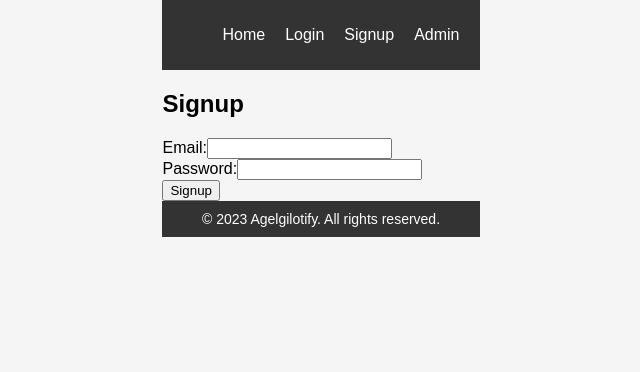
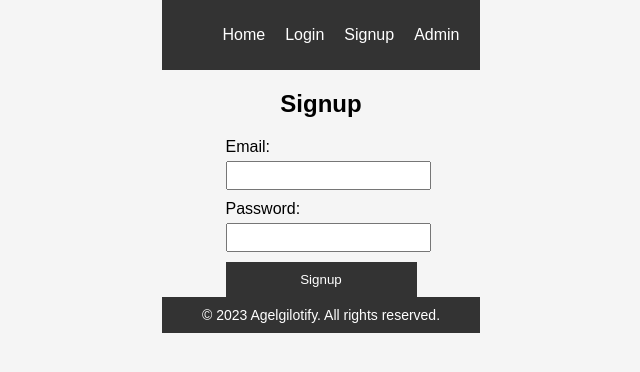
Before and after one commit to gladsonchala/Agelgilotify, a React (Create React App) app: page /signup in a window 1280 px wide. Shown: the top 372 px of the page, without its empty margins (319-959 px from the left). Built offline with nearby package versions, Linux system fonts and the light colour scheme.

Commit message:
Update Signup.js

```diff
--- a/src/components/Signup.js
+++ b/src/components/Signup.js
@@ -11,18 +11,18 @@ function Signup() {
   };
 
   return (
-    <div>
-      <h2>Signup</h2>
+    <div style={{ maxWidth: '400px', margin: '0 auto' }}>
+      <h2 style={{ textAlign: 'center', marginBottom: '20px' }}>Signup</h2>
       <form onSubmit={handleSignup}>
-        <div>
-          <label>Email:</label>
-          <input type="email" value={email} onChange={(e) => setEmail(e.target.value)} />
+        <div style={{ marginBottom: '10px' }}>
+          <label style={{ display: 'block', marginBottom: '5px' }}>Email:</label>
+          <input type="email" value={email} onChange={(e) => setEmail(e.target.value)} style={{ width: '100%', padding: '5px' }} />
         </div>
-        <div>
-          <label>Password:</label>
-          <input type="password" value={password} onChange={(e) => setPassword(e.target.value)} />
+        <div style={{ marginBottom: '10px' }}>
+          <label style={{ display: 'block', marginBottom: '5px' }}>Password:</label>
+          <input type="password" value={password} onChange={(e) => setPassword(e.target.value)} style={{ width: '100%', padding: '5px' }} />
         </div>
-        <button type="submit">Signup</button>
+        <button type="submit" style={{ display: 'block', width: '100%', padding: '10px', background: '#333', color: '#fff', border: 'none' }}>Signup</button>
       </form>
     </div>
   );
```
